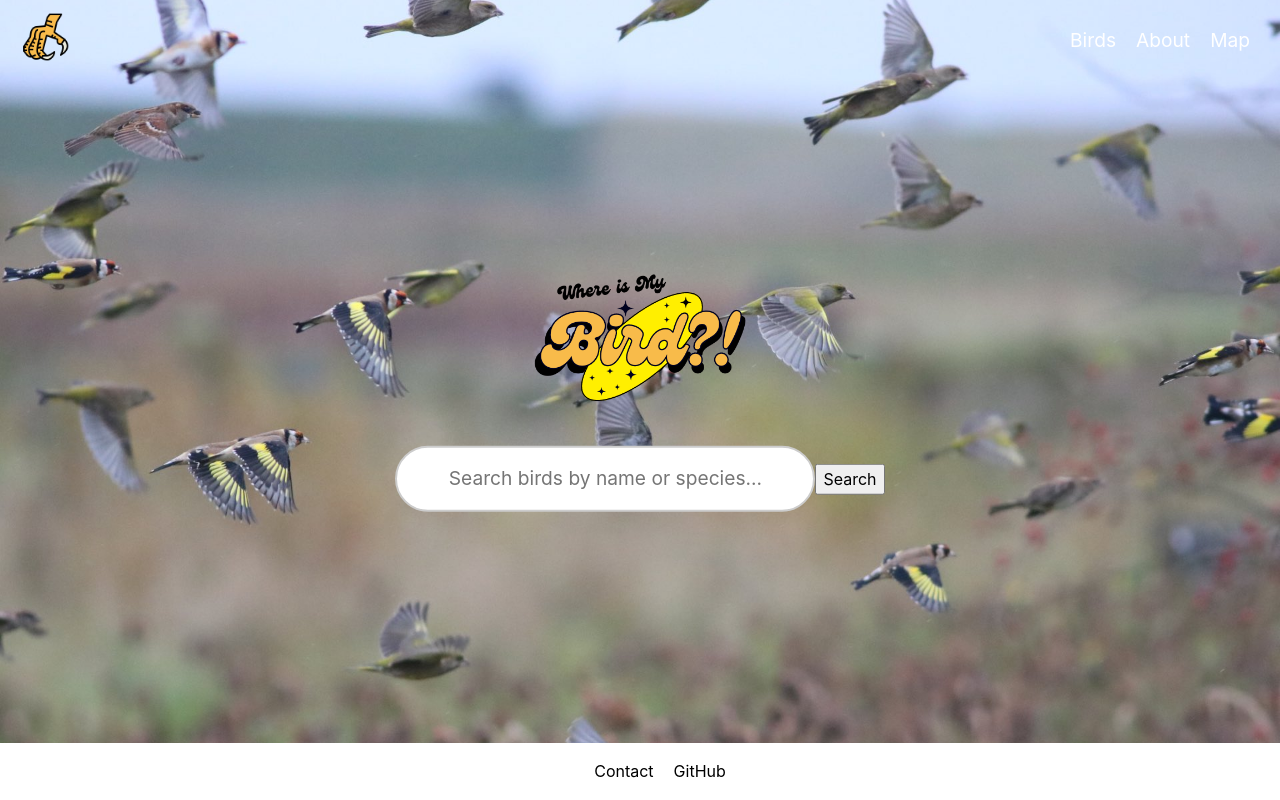
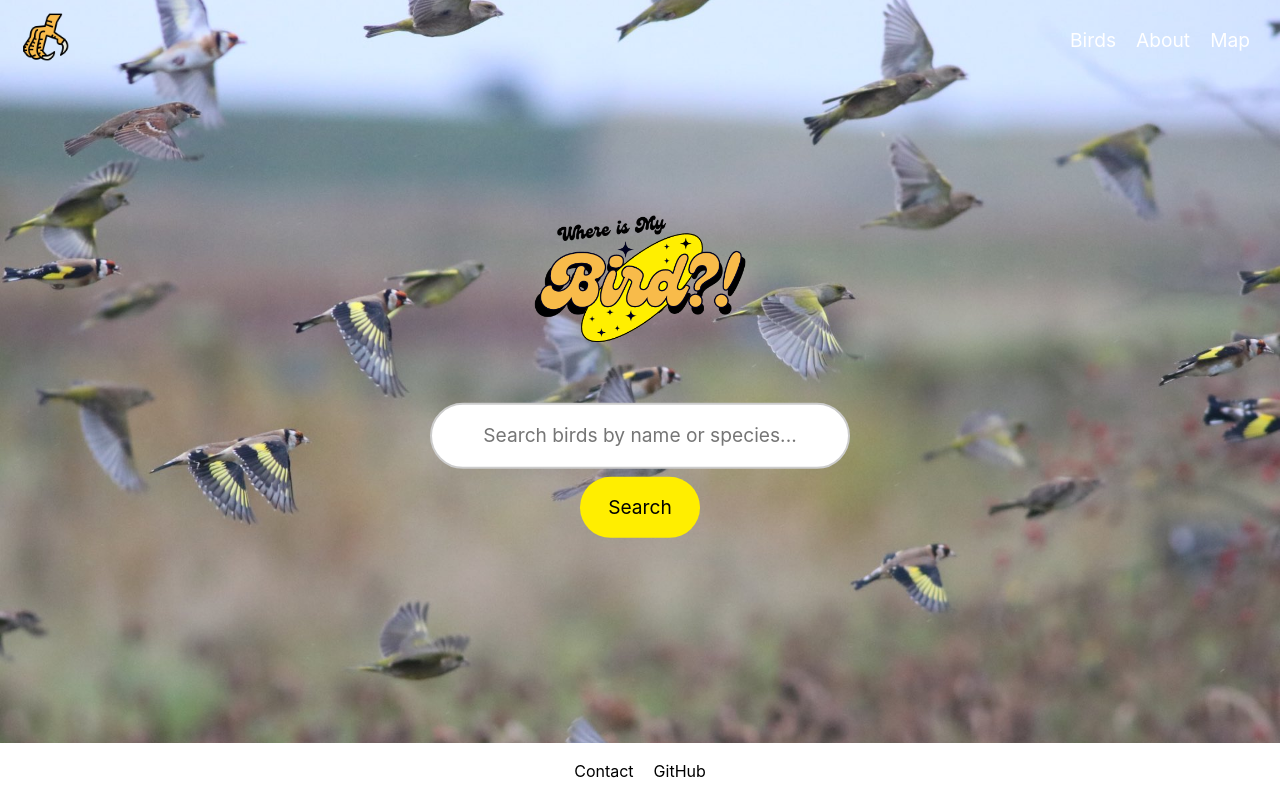
Before and after one commit to hannakayes/birdfrontend, a React (Vite) app: page / in a window 1280 px wide. Built offline with nearby package versions, Linux system fonts and the light colour scheme.

Commit message:
Map error and search button fixed

```diff
--- a/src/App.jsx
+++ b/src/App.jsx
@@ -8,6 +8,7 @@ import About from "./pages/About";
 import ContactDetails from "./pages/ContactDetails";
 import Error404 from "./pages/Error404";
 import Map from "./pages/Map";
+import CountryBirds from "./pages/CountryBirds"; // Import CountryBirds component
 import DetailsPage from "./pages/DetailsPage"; // Correct import path
 import Navbar from "./components/Navbar";
 import Footer from "./components/Footer";
@@ -80,10 +81,19 @@ const App = () => {
             <Routes>
               <Route path="/" element={<StartPage birds={birds} />} />
               <Route path="/main" element={<MainPage birds={birds} />} />
-              <Route path="/details/:id" element={<DetailsPage birds={birds} />} /> {/* Ensure correct path */}
+              <Route
+                path="/details/:id"
+                element={<DetailsPage birds={birds} />}
+              />{" "}
+              {/* Ensure correct path */}
               <Route path="/about" element={<About />} />
               <Route path="/contact" element={<ContactDetails />} />
               <Route path="/map" element={<Map />} />
+              <Route
+                path="/country-birds/:countryName"
+                element={<CountryBirds />}
+              />{" "}
+              {/* Add CountryBirds route */}
               <Route path="/error" element={<Error404 />} />
               <Route path="*" element={<Error404 />} />
             </Routes>
--- a/src/components/EuropeMap.jsx
+++ b/src/components/EuropeMap.jsx
@@ -1,5 +1,3 @@
-// EuropeMap.jsx
-
 import React from "react";
 import { ComposableMap, Geographies, Geography } from "react-simple-maps";
 import { Link } from "react-router-dom";
@@ -13,7 +11,6 @@ const EuropeMap = () => {
   };
 
   return (
-    <div className={styles.mapPage}>
     <div className={styles.mapContainer}>
       <ComposableMap
         projection="geoMercator"
@@ -21,10 +18,7 @@ const EuropeMap = () => {
           scale: 400,
           center: [15, 54],
         }}
-          style={{
-            width: "100%",
-            height: "500px",
-          }}
+        className={styles.map}
       >
         <Geographies geography={world110m}>
           {({ geographies }) =>
@@ -42,14 +36,20 @@ const EuropeMap = () => {
                     default: {
                       fill: "#F8BA4B",
                       outline: "none",
+                      stroke: "#FFFFFF", // White border color
+                      strokeWidth: 0.75, // Border width
                     },
                     hover: {
                       fill: "#ffee00",
                       outline: "none",
+                      stroke: "#FFFFFF",
+                      strokeWidth: 0.75,
                     },
                     pressed: {
                       fill: "#607D8B",
                       outline: "none",
+                      stroke: "#FFFFFF",
+                      strokeWidth: 0.75,
                     },
                   }}
                 />
@@ -59,7 +59,6 @@ const EuropeMap = () => {
         </Geographies>
       </ComposableMap>
     </div>
-    </div>
   );
 };
 
--- a/src/pages/CountryBirds.jsx
+++ b/src/pages/CountryBirds.jsx
@@ -1,9 +1,9 @@
 import React from "react";
-import { useParams, Link } from "react-router-dom"; // Import Link and useParams
+import { useParams, Link } from "react-router-dom";
 import styles from "../styles/CountryBirds.module.css";
 
 const CountryBirds = () => {
-  const { countryName } = useParams(); // Use useParams hook to get route parameters
+  const { countryName } = useParams();
 
   // Placeholder content for demonstration
   return (
--- a/src/styles/Map.module.css
+++ b/src/styles/Map.module.css
@@ -1,31 +1,29 @@
+/* Adjust the mapPage to take full height minus navbar and footer */
 .mapPage {
-  padding: 2rem;
-  margin: 3rem;
-  text-align: center;
+  display: flex;
+  flex-direction: column;
+  height: 100vh; /* 100% of the viewport height */
+  margin: 0;
 }
 
+/* Ensure mapContainer takes remaining height */
 .mapContainer {
-  /* Styles for the map container */
-  width: 100%;
-  max-width: 1000px;
-  margin: 0 auto;
+  flex: 1;
+  display: flex;
+  align-items: center;
+  justify-content: center;
   background-color: #eceff1; /* Set your desired background color */
-  border-radius: 8px; /* Example border radius */
   overflow: hidden; /* Ensure map stays within container */
 }
 
+/* Add specific height and width to the map */
+.map {
+  width: 100%;
+  height: 100%;
+}
+
+/* Styles for geography links */
 .geographyLink {
-  /* Styles for geography links */
   text-decoration: none;
   cursor: pointer;
 }
-
-.mapContainer svg {
-  width: 100%;
-  height: auto; /* Adjust as needed; SVGs typically need explicit height */
-}
-
-.mapPage h1 {
-  font-size: 2rem;
-  color: #333;
-}
--- a/src/styles/SearchBar.module.css
+++ b/src/styles/SearchBar.module.css
@@ -1,3 +1,10 @@
+.searchContainer {
+  display: flex;
+  flex-direction: column; /* Arrange children in a column */
+  align-items: center; /* Center-align children */
+  margin: 1rem 0;
+}
+
 .searchBar {
   width: 70%;
   text-align: center;
@@ -13,3 +20,30 @@
 .searchBar:focus {
   border-color: #ffee00;
 }
+
+.searchButton {
+  width: 20%; /* Match the width of the search bar */
+  padding: 1rem;
+  border: none;
+  border-radius: 40px; /* Match the border radius of the search bar */
+  background-color: #ffee00;
+  color: black;
+  font-size: 1.2rem;
+  cursor: pointer;
+  margin-top: 0.5rem; /* Space between input and button */
+  transition: background-color 0.3s ease;
+}
+
+.searchButton:hover {
+  background-color: #f8ba4b;
+}
+
+ul {
+  list-style-type: none;
+  padding: 0;
+  margin-top: 1rem; /* Space between button and results */
+}
+
+li {
+  margin: 0.5rem 0;
+}
```
Lines whose indentation alone changed are shown as unchanged.
